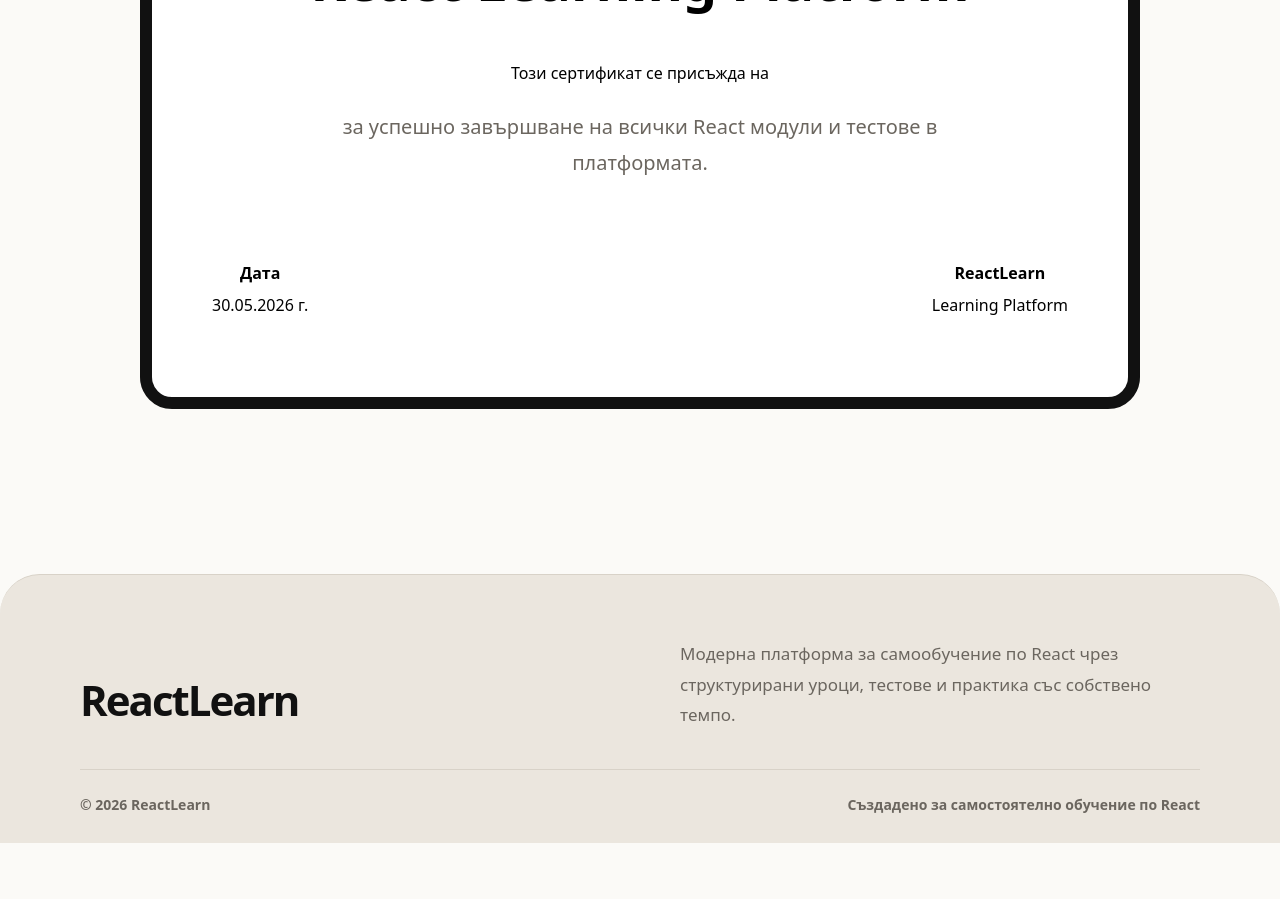
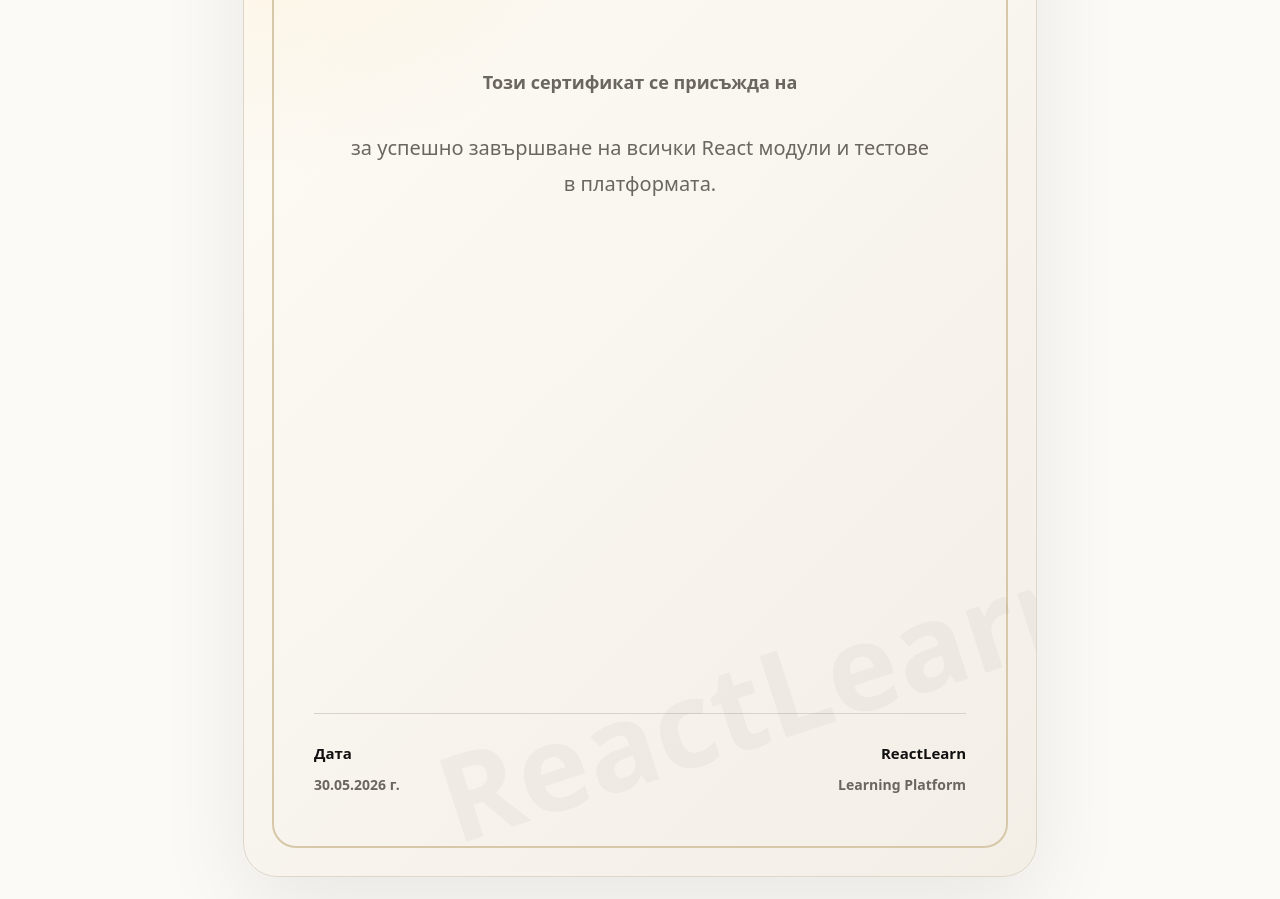
Before and after one commit to IvannIvannov/react-diploma-project, a React (Vite) app in the folder client/: page /certificate in a window 1280 px wide. Shown: the part 380-1279 px from the top of the page. Before the commit the page ends 1223 px from the top, so only its background shows below. Built offline with nearby package versions, Linux system fonts and the light colour scheme.

Commit message:
redesign certificate page and implement pdf download

```diff
--- a/client/package.json
+++ b/client/package.json
@@ -10,6 +10,8 @@
     "preview": "vite preview"
   },
   "dependencies": {
+    "html2canvas": "^1.4.1",
+    "jspdf": "^4.2.1",
     "react": "^19.2.5",
     "react-dom": "^19.2.5",
     "react-router-dom": "^7.14.2",
--- a/client/src/pages/Certificate.css
+++ b/client/src/pages/Certificate.css
@@ -1,52 +1,102 @@
 .certificate-page {
     min-height: 100vh;
+    padding: 50px 24px;
 
     display: flex;
+    flex-direction: column;
     align-items: center;
     justify-content: center;
 
-  padding: 40px;
+    background: #fbfaf7;
 }
 
 .certificate-card {
-  width: 100%;
-  max-width: 1000px;
+    position: relative;
 
-  padding: 80px 60px;
+    width: 794px;
+    min-height: 1123px;
 
-  background: white;
+    padding: 80px 70px;
 
-  border: 12px solid #111;
-  border-radius: 32px;
+    overflow: hidden;
+
+    background:
+        radial-gradient(circle at top left, rgba(245, 201, 92, 0.18), transparent 32%),
+        linear-gradient(135deg, #fffdf8 0%, #f3eee6 100%);
+
+    border: 1px solid #ded6c9;
+    border-radius: 34px;
 
     text-align: center;
+
+    box-shadow: 0 30px 90px rgba(0, 0, 0, 0.08);
+}
+
+.certificate-card::before {
+    content: "";
+    position: absolute;
+    inset: 28px;
+
+    border: 2px solid #d8c8aa;
+    border-radius: 24px;
+    pointer-events: none;
+}
+
+.certificate-card::after {
+    content: "ReactLearn";
+    position: absolute;
+    right: -70px;
+    bottom: 90px;
+
+    color: rgba(17, 17, 17, 0.035);
+
+    font-size: 120px;
+    font-weight: 900;
+    transform: rotate(-18deg);
 }
 
 .certificate-label {
-  margin-bottom: 24px;
+    margin: 0 0 28px;
 
-  color: #6b665f;
+    color: #9a7b35;
 
+    font-size: 13px;
+    font-weight: 900;
+    letter-spacing: 4px;
     text-transform: uppercase;
-  letter-spacing: 3px;
 }
 
 .certificate-card h1 {
-  margin-bottom: 40px;
+    margin: 0 0 70px;
 
-  font-size: 54px;
+    color: #111;
+
+    font-size: 58px;
+    line-height: 1;
     font-weight: 900;
+    letter-spacing: -2px;
+}
+
+.certificate-card>span {
+    color: #6b665f;
+
+    font-size: 18px;
+    font-weight: 700;
 }
 
 .certificate-card h2 {
-  margin: 24px 0;
+    margin: 34px auto;
 
-  font-size: 48px;
+    color: #111;
+
+    font-size: 54px;
+    line-height: 1;
     font-weight: 900;
+    letter-spacing: -1.5px;
 }
 
 .certificate-text {
-  max-width: 650px;
+    max-width: 580px;
 
     margin: 0 auto;
 
@@ -57,14 +107,66 @@
 }
 
 .certificate-footer {
+    position: absolute;
+    left: 70px;
+    right: 70px;
+    bottom: 80px;
+
     display: flex;
     justify-content: space-between;
+    gap: 40px;
 
-  margin-top: 80px;
+    padding-top: 28px;
+
+    border-top: 1px solid #d8d2c8;
 }
 
 .certificate-footer div {
-  display: flex;
-  flex-direction: column;
-  gap: 8px;
+    text-align: left;
 }
+
+.certificate-footer div:last-child {
+    text-align: right;
+}
+
+.certificate-footer strong {
+    display: block;
+
+    margin-bottom: 8px;
+
+    color: #111;
+
+    font-size: 15px;
+    font-weight: 900;
+}
+
+.certificate-footer span {
+    color: #6b665f;
+
+    font-size: 14px;
+    font-weight: 700;
+}
+
+.certificate-actions {
+    margin-top: 24px;
+}
+
+.download-certificate-button {
+    padding: 15px 24px;
+
+    background: #111;
+    color: #fff;
+
+    border: none;
+    border-radius: 16px;
+
+    font-size: 15px;
+    font-weight: 900;
+
+    cursor: pointer;
+    transition: 0.25s ease;
+}
+
+.download-certificate-button:hover {
+    transform: translateY(-2px);
+}
--- a/client/src/pages/Certificate.tsx
+++ b/client/src/pages/Certificate.tsx
@@ -1,3 +1,6 @@
+import html2canvas from "html2canvas";
+import jsPDF from "jspdf";
+
 import { useAuth } from "../hooks/useAuth";
 
 import "./Certificate.css";
@@ -7,9 +10,31 @@ const Certificate = () => {
 
   const today = new Date().toLocaleDateString("bg-BG");
 
+  const downloadCertificate = async () => {
+    const certificate = document.getElementById("certificate");
+
+    if (!certificate) return;
+
+    const canvas = await html2canvas(certificate, {
+      scale: 2,
+      useCORS: true,
+    });
+
+    const image = canvas.toDataURL("image/png");
+
+    const pdf = new jsPDF("p", "mm", "a4");
+
+    const pageWidth = pdf.internal.pageSize.getWidth();
+    const pageHeight = pdf.internal.pageSize.getHeight();
+
+    pdf.addImage(image, "PNG", 0, 0, pageWidth, pageHeight);
+
+    pdf.save("ReactLearn-Certificate.pdf");
+  };
+
   return (
     <main className="certificate-page">
-      <section className="certificate-card">
+      <section id="certificate" className="certificate-card">
         <p className="certificate-label">Certificate of Completion</p>
 
         <h1>React Learning Platform</h1>
@@ -34,6 +59,15 @@ const Certificate = () => {
           </div>
         </div>
       </section>
+
+      <div className="certificate-actions">
+        <button
+          className="download-certificate-button"
+          onClick={downloadCertificate}
+        >
+          ⬇ Изтегли сертификата
+        </button>
+      </div>
     </main>
   );
 };
```
Also changed, not shown: 1 other file (tests, documents, lock files or other folders). Lines whose indentation alone changed are shown as unchanged.
